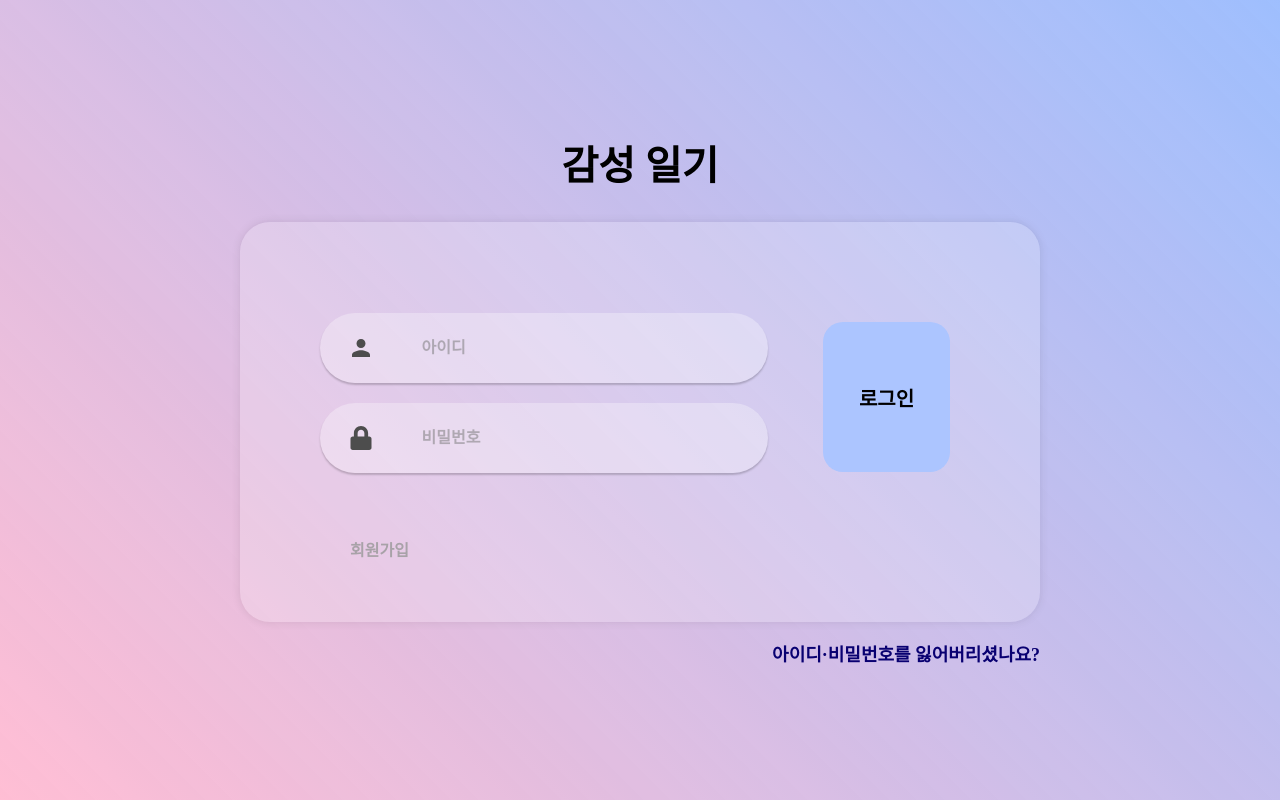
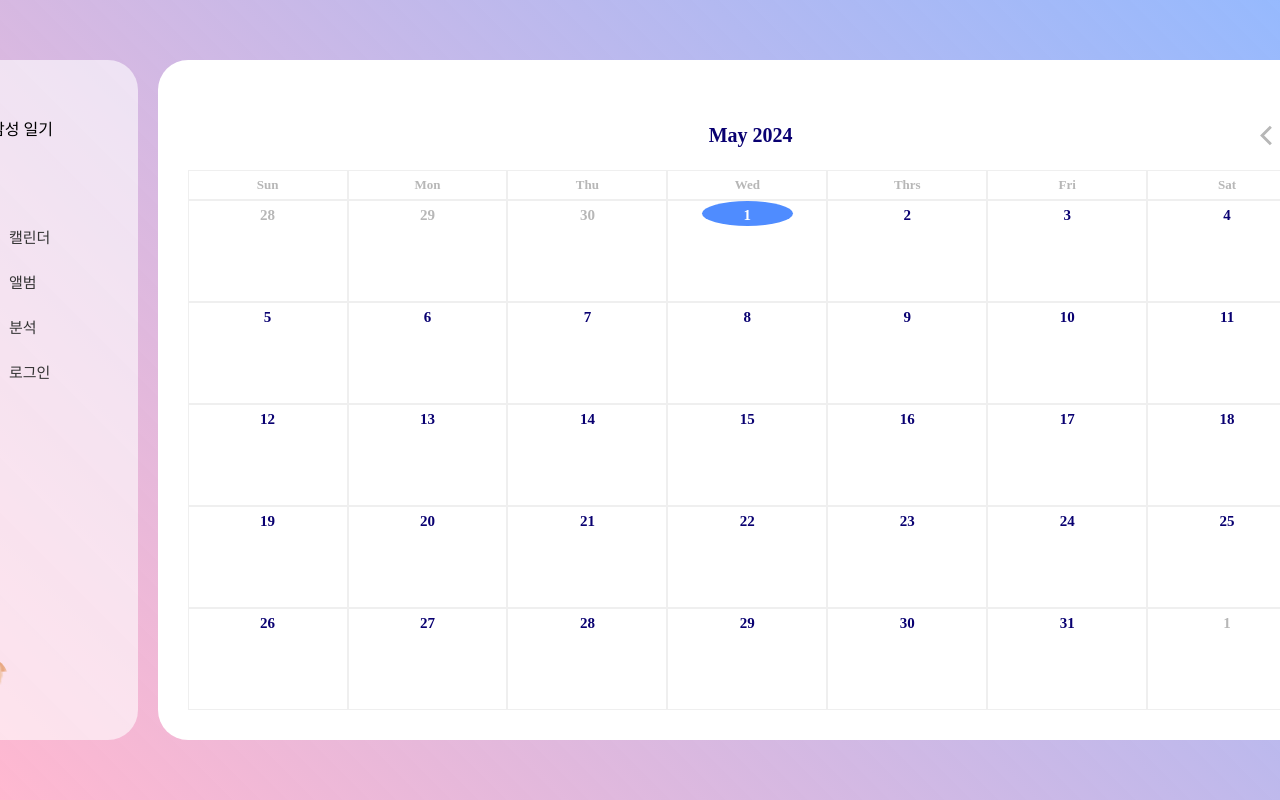
Before and after one commit to gawoooon/TUK-CE-capstone-2023-drawingdiary, a React (Create React App) app in the folder drawingdiary/frontend/: page / in a window 1280 px wide. Built offline with nearby package versions, Linux system fonts and the light colour scheme; no server answers; a web font is replaced by a local one.

Commit message:
[지원] 앨범 수정 완료

```diff
--- a/drawingdiary/frontend/src/App.jsx
+++ b/drawingdiary/frontend/src/App.jsx
@@ -19,11 +19,11 @@ function App() {
   return (
     <Router>
       <Routes>
-        <Route path="/" element={<LoginPage />} />
+        <Route path="/login" element={<LoginPage />} />
         <Route path="/loginlost" element={<LoginLostPage />} />
         <Route path="/join" element={<JoinPage />} />
         <Route
-          path="/calendar"
+          path="/"
           element={
             <CalendarProvider>
               <CalendarPage />
--- a/drawingdiary/frontend/src/components/FalseComponent/index.jsx
+++ b/drawingdiary/frontend/src/components/FalseComponent/index.jsx
@@ -11,7 +11,7 @@ const ResultBox = styled.div`
   width: 100%;
   height: 100%;
   box-sizing: border-box;
-  transition: opacity 800ms ease-out;
+  transition: opacity 200ms ease-out;
 `;
 
 const TopBox = styled.div`
@@ -19,6 +19,7 @@ const TopBox = styled.div`
   font-weight: 800;
   color: #090071;
   display: flex;
+  transition: opacity 200ms ease-out;
 `;
 
 const MiddleBox = styled.div`
@@ -27,6 +28,7 @@ const MiddleBox = styled.div`
   color: #090071;
   padding: 10px 0px;
   box-sizing: border-box;
+  transition: opacity 200ms ease-out;
 `;
 
 const AddBtn = styled.button`
--- a/drawingdiary/frontend/src/components/sidebar/NavBar.jsx
+++ b/drawingdiary/frontend/src/components/sidebar/NavBar.jsx
@@ -23,10 +23,10 @@ const TextStyle = styled.text`
     font-size: 15px;
 `;
 
-const ShortSidebar = () => {
+const NavBar = () => {
     return (
         <NavStyle>
-            <LinkStyle href="/calendar">
+            <LinkStyle href="/">
                 <TextStyle>캘린더</TextStyle>
             </LinkStyle>
 
@@ -45,4 +45,4 @@ const ShortSidebar = () => {
     );
 };
 
-export default ShortSidebar;
+export default NavBar;
--- a/drawingdiary/frontend/src/components/sidebar/SideBar.jsx
+++ b/drawingdiary/frontend/src/components/sidebar/SideBar.jsx
@@ -1,5 +1,9 @@
 import styled from "styled-components";
 import { Link } from "react-router-dom";
+import { IoMdLogIn  } from "react-icons/io";
+import { LuCalendarDays } from "react-icons/lu";
+import { BiSolidPhotoAlbum } from "react-icons/bi";
+import { SlGraph } from "react-icons/sl";
 
 const SideBarStyle = styled.div`
   display: flex;
@@ -8,8 +12,11 @@ const SideBarStyle = styled.div`
   width: 100%;
   height: 100%;
   border-radius: 30px;
-  background-color: rgba(255, 255, 255, 0.3);
+  background-color: rgba(255, 255, 255, 0.6);
   box-sizing: border-box;
+  opacity: ${({ isOpen }) => (isOpen ? 1 : 0)};
+  visibility: ${({ isOpen }) => (isOpen ? "visible" : "hidden")};
+  transition: opacity 500ms ease-out;
 `;
 
 const SideBarHeader = styled.div`
@@ -19,20 +26,16 @@ const SideBarHeader = styled.div`
   align-items: center;
 `;
 
-const SideBarLogo = styled.img`
-  height: 40px; // 로고 이미지 높이 설정
-  padding-right: 15px;
-`;
-
 const SideBarMenu = styled.nav`
   display: flex;
   flex-direction: column;
   width: 100%;
-  padding-left: 20px;
+  padding: 0 10px;
   margin-bottom: 250px;
 `;
 
 const MenuItem = styled(Link)`
+  width: 82%;
   display: flex;
   align-items: center;
   padding: 9px;
@@ -40,99 +43,83 @@ const MenuItem = styled(Link)`
   text-decoration: none;
   font-size: 15px;
 
-  img {
-    width: 20px;
-    height: 20px;
-    margin-right: 15px;
-    transition: background 0.3s, box-shadow 0.3s;
-  }
-
   &:hover {
-    border-left: 5px solid #d9d9d9;
+    border-radius: 10px;
+    background-color: rgba(227, 227, 227, 0.7);
   }
 `;
 
 const MenuItemText = styled.span`
-  opacity: ${({ isOpen }) => (isOpen ? 1 : 0)};
-  visibility: ${({ isOpen }) => (isOpen ? "visible" : "hidden")};
-  transition: opacity 700ms ease-out;
-  margin-left: 16px;
+  margin-left: 30px;
   padding-top: 6px;
   white-space: nowrap;
   min-height: 20px;
 `;
 
-const ProfileSection = styled.div`
-  padding: 25px 0 25px 25px;
-  min-height: 100px;
+const ProfileSection = styled(Link)`
+  width: 82%;
+  padding: 9px;
+  margin: 0 0 25px 10px;
+  display: flex;
+  flex-direction: row;
+  align-items: center;
+  font-size: 15px;
+  text-decoration: none;
+  color: #333;
+
+  &:hover {
+    border-radius: 10px;
+    background-color: rgba(227, 227, 227, 0.7);
+  }
 `;
 
-const ProfileImage = styled.img`
-  width: 40px;
-  height: 40px;
-  border-radius: 50%; // 이미지를 원형으로 만듭니다.
-  margin-bottom: 20px; // 프로필 이름과의 간격 설정
+const ProfileImg = styled.img`
+  width: 50px;
+  height: 50px;
+  border-radius: 50%;
+  object-fit: cover;
 `;
 
 const ProfileName = styled.div`
-  color: #333;
-  font-size: 16px; // 프로필 이름의 폰트 크기 설정
+  margin-left: 70px;
 `;
 
-const ProfileEmail = styled.div`
-  color: #333;
-  font-size: 13px; // 프로필 이름의 폰트 크기 설정
-`;
+const SideBar = ({ isOpen}) => {
 
-const SideBar = ({ isOpen, userName, userEmail }) => {
-  const handleLogout = () => {
-    localStorage.removeItem("selectedColor");
-    localStorage.removeItem("setName");
-    localStorage.removeItem("setEmail");
-    localStorage.removeItem("setBirth");
-    localStorage.removeItem("setProfileImage");
-
-    // 로그아웃 기능 추가
-  };
+  const setName = localStorage.getItem("setName");
+  const setProfileImg = localStorage.getItem("setProfileImage");
 
   return (
-    <SideBarStyle>
+    <SideBarStyle isOpen={isOpen}>
       <SideBarHeader>
-        <MenuItemText isOpen={isOpen}>감성 일기</MenuItemText>
+        <MenuItemText>감성 일기</MenuItemText>
       </SideBarHeader>
       <SideBarMenu>
-        <MenuItem to="/calendar" isOpen={isOpen}>
-          <img src="schedule.png" alt="Home" />
-          <MenuItemText isOpen={isOpen}>캘린더</MenuItemText>
+        <MenuItem to="/">
+          <LuCalendarDays size={20} color="#3d3d3d" alt="Home" />
+          <MenuItemText>캘린더</MenuItemText>
         </MenuItem>
-        <MenuItem to="/album" isOpen={isOpen}>
-          <img src="photo-album.png" alt="Album" />
-          <MenuItemText isOpen={isOpen}>앨범</MenuItemText>
+        <MenuItem to="/album">
+          <BiSolidPhotoAlbum size={20} color="#3d3d3d" alt="Album" />
+          <MenuItemText>앨범</MenuItemText>
         </MenuItem>
-        <MenuItem to="/stats" isOpen={isOpen}>
-          <img src="graph.png" alt="Statics" />
-          <MenuItemText isOpen={isOpen}>분석</MenuItemText>
+        <MenuItem to="/stats">
+          <SlGraph size={20} color="#3d3d3d" alt="Statics" />
+          <MenuItemText>분석</MenuItemText>
         </MenuItem>
-        <MenuItem to="/my" isOpen={isOpen}>
-          <img src="my-page.png" alt="MyPage" />
-          <MenuItemText isOpen={isOpen}>마이페이지</MenuItemText>
-        </MenuItem>
-        <MenuItem to="/" isOpen={isOpen}>
-          <img src="sign-out.png" alt="Log out" />
-          <MenuItemText isOpen={isOpen} onClick={handleLogout}>
-            로그아웃
-          </MenuItemText>
+        <MenuItem to="/login">
+          <IoMdLogIn size={20} color="#3d3d3d" alt="Login" />
+          <MenuItemText>로그인</MenuItemText>
         </MenuItem>
       </SideBarMenu>
 
-      <ProfileSection>
-        <ProfileImage src="user.png" alt="User" />
-        <MenuItemText isOpen={isOpen}>
-          <ProfileName>{userName}</ProfileName>
-        </MenuItemText>
-        <MenuItemText isOpen={isOpen}>
-          <ProfileEmail>{userEmail}</ProfileEmail>
-        </MenuItemText>
+      <ProfileSection to="/my">
+        {setProfileImg !== "null" && setProfileImg !== null ? (
+          <ProfileImg src={setProfileImg} alt="profile" />
+        ) : (
+          <ProfileImg src="/user.png" alt="profile" />
+        )}
+        <ProfileName>{setName}</ProfileName>
       </ProfileSection>
     </SideBarStyle>
   );
--- a/drawingdiary/frontend/src/pages/CalendarPage.jsx
+++ b/drawingdiary/frontend/src/pages/CalendarPage.jsx
@@ -32,6 +32,7 @@ const CalendarBox = styled.div`
   border-radius: 30px;
   background-color: white;
   padding-left: 20px;
+  transition: opacity 200ms ease-out;
 `;
 
 const LeftBox = styled.div`
@@ -39,8 +40,8 @@ const LeftBox = styled.div`
   flex-direction: column;
   width: ${({ leftBoxWidth }) => leftBoxWidth};
   height: 100%;
-  transition: opacity 200ms ease-out, width 200ms ease-out;
   margin-right: 20px;
+  transition: opacity 200ms ease-out, width 200ms linear;
 `;
 
 const MiddleBox = styled.div`
@@ -50,21 +51,18 @@ const MiddleBox = styled.div`
   border-radius: 30px;
   padding: 40px 10px;
   box-sizing: border-box;
-  transition: opacity 200ms ease-out, width 200ms ease-out;
+  transition: opacity 200ms ease-out, width 200ms linear;
 `;
 
 const RightBox = styled.div`
   display: flex;
-  opacity: ${({ showRightBox }) => (showRightBox ? 1 : 0)};
   width: ${({ rightBoxWidth }) => rightBoxWidth};
   flex-direction: column;
   height: 100%;
   padding: 40px 0;
-  transition: opacity 200ms ease-out, width 200ms ease-out;
   box-sizing: border-box;
   overflow: hidden; // 내용이 max-height를 넘어가지 않도록 설정
-  max-height: ${({ showRightBox }) =>
-    showRightBox ? "1000px" : "0"}; // 점차적으로 높이가 늘어나게 설정
+  transition: opacity 200ms ease-out, width 200ms linear;
 `;
 
 const PrevBtn = styled.button`
@@ -78,12 +76,13 @@ const PrevBtn = styled.button`
   outline: none;
   cursor: pointer;
   background: transparent;
-  transition: opacity 200ms ease-out, width 200ms ease-out;
+  transition: opacity 200ms ease-out, width 200ms linear;
 `;
 
 const ResultBox = styled.div`
   width: 100%;
   height: 95%;
+  transition: opacity 200ms ease-out;
 `;
 
 const TrueComponentBox = styled.div`
@@ -95,7 +94,7 @@ const TrueComponentBox = styled.div`
   margin-left: 15px;
   padding: 30px 50px 10px 0;
   box-sizing: border-box;
-  transition: width 0.5s linear;
+  transition: opacity 200ms ease-out, width 200ms linear;
 `;
 
 const TopBox = styled.div`
@@ -147,6 +146,7 @@ const TrueComponentMidBox = styled.div`
   height: 50%;
   border: none;
   border-radius: 30px;
+  transition: opacity 200ms ease-out, width 200ms linear;
 `;
 
 const ImageBox = styled.img`
@@ -155,6 +155,7 @@ const ImageBox = styled.img`
   object-fit: cover;
   border-radius: 30px;
   margin-top: 20px;
+  transition: opacity 200ms ease-out, width 200ms linear;
 `;
 
 const BottomBox = styled.div`
@@ -165,14 +166,7 @@ const BottomBox = styled.div`
   padding: 8px;
   line-height: 1.3;
   margin-top: 40px;
-`;
-
-const Divider = styled.hr`
-  width: 100%;
-  border: none;
-  height: 1px;
-  background-color: lightgray;
-  margin-top: 10px;
+  transition: opacity 200ms ease-out, width 200ms linear;
 `;
 
 function CalendarPage() {
@@ -199,10 +193,6 @@ function CalendarPage() {
   const [isSelectedMonth, setIsSelectedMonth] = useState("");
   const [isSelectedDay, setIsSelectedDay] = useState("");
 
-  const [userName, setUserName] = useState("");
-  const [userEmail, setUserEmail] = useState("");
-  const userBirth = "";
-
   const fetchUserName = useCallback(async () => {
     if (memberID) {
       try {
@@ -215,9 +205,6 @@ function CalendarPage() {
             },
           }
         );
-
-        setUserName(response.data.name);
-        setUserEmail(response.data.email);
 
         localStorage.setItem("setName", response.data.name);
         localStorage.setItem("setEmail", response.data.email);
@@ -250,8 +237,8 @@ function CalendarPage() {
     } else {
       setShowRightBox(true);
       setLeftBoxWidth("0%");
-      setMiddleBoxWidth("84%");
-      setRightBoxWidth("33%");
+      setMiddleBoxWidth("87%");
+      setRightBoxWidth("30%");
       setSelectedDate(day); // selectedDate 상태 업데이트
       setSelectedDateHasData(true); // // selectedDate에 데이터가 존재하는지
       setPrevBtnBox(true);
@@ -262,7 +249,6 @@ function CalendarPage() {
   // PrevBtn 클릭 시
   const handlePrevBtnClick = () => {
     if (selectedDate) {
-      console.log("PrevBtn clicked. Selected Date:", selectedDate);
       handleDateClick(selectedDate);
     }
   };
@@ -412,9 +398,6 @@ function CalendarPage() {
         <LeftBox leftBoxWidth={leftBoxWidth}>
           <SideBar
             isOpen={isOpen}
-            userBirth={userBirth}
-            userName={userName}
-            userEmail={userEmail}
           />
         </LeftBox>
         <CalendarBox>
@@ -446,7 +429,7 @@ function CalendarPage() {
                     <TrueComponentMidBox>
                       <ImageBox src={imageUrl} />
                     </TrueComponentMidBox>
-                    <Divider />
+
                     <BottomBox>{text}</BottomBox>
                   </TrueComponentBox>
                 ) : (
--- a/drawingdiary/frontend/src/pages/DiaryPage.jsx
+++ b/drawingdiary/frontend/src/pages/DiaryPage.jsx
@@ -8,9 +8,9 @@ import EditDiary from "../components/edit diary/EditDiary";
 import GeneratedImage from "../components/edit diary/GeneratedImage";
 import ImageOption from "../components/edit diary/ImageOption";
 import Sentiment from "../components/sentiment/Sentiment";
-import ShortSidebar from "../components/sidebar/NavBar";
 import Weather from "../components/weather/Weather";
 import Background2 from "../components/Background/index2";
+import NavBar from "../components/sidebar/NavBar";
 
 const FlexContainer = styled.div`
   width: 100vw;
@@ -421,7 +421,7 @@ function DiaryPage() {
     <div>
       <Background2>
         <FlexContainer>
-          <ShortSidebar />
+          <NavBar />
           <RightContainer>
             <TopContent>
               <Weather
```
Also changed, not shown: drawingdiary/frontend/src/components/album/AlbumBox.jsx (+14 -45 lines), drawingdiary/frontend/src/pages/AlbumPage.jsx (+18 -7 lines).
